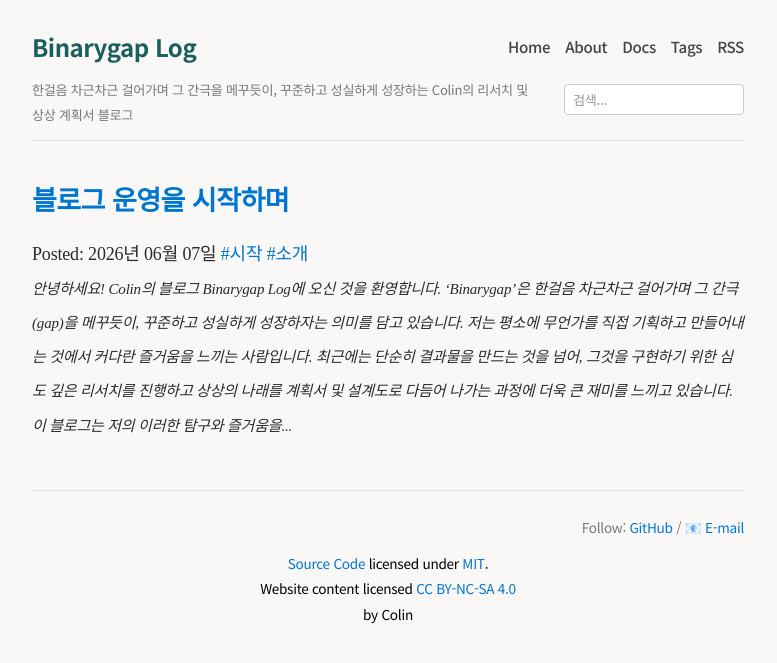
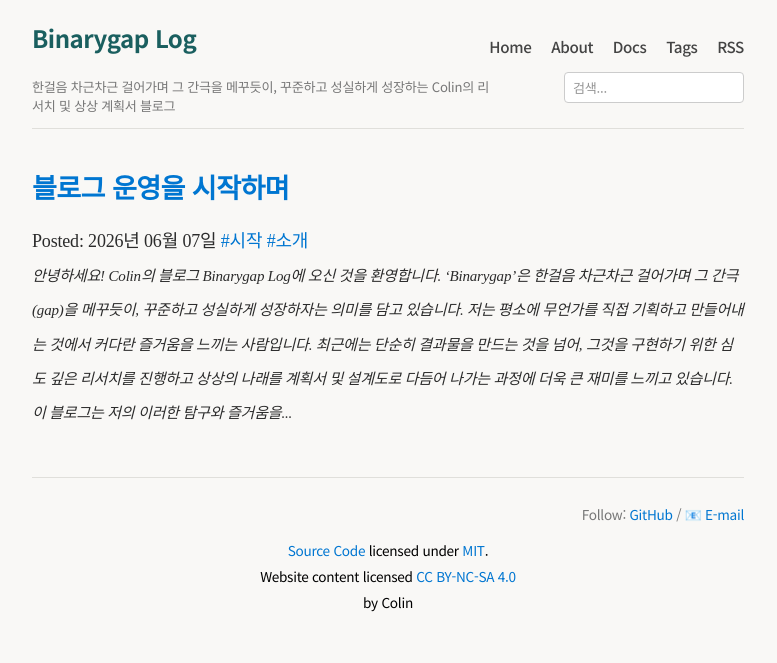
Before and after one commit to Sunggu/sunggu.github.com, a Jekyll site: the page built from index.html, in a window 1280 px wide. Shown: the top 663 px of the page, without its empty margins (252-1029 px from the left). Built offline with Jekyll 4.4.1, drawn with Linux system fonts in a browser that asks for light colours; the list of posts is cut into pages by our own code; comment, search, counter and statistics services are not loaded.

Commit message:
Switch header layout to float-based to support iOS 9 Safari on iPad mini 1st Gen

```diff
--- a/assets/main.css
+++ b/assets/main.css
@@ -34,36 +34,35 @@
     letter-spacing: -0.02em;
 }
 
-/* 사이트 헤더 컴팩트 레이아웃 (iPad mini 1세대 iOS 9 Safari 대응 Flexbox 접두사) */
+/* 사이트 헤더 컴팩트 레이아웃 (iPad mini 1 iOS 9 Safari 호환을 위한 float 기반 설계) */
 .site-header {
     margin-bottom: 2rem;
     padding-bottom: 0.8rem;
     border-bottom: 1px solid #e0dfdb;
+    clear: both;
+}
+
+/* clearfix */
+.site-header:after,
+.header-main:after,
+.header-sub:after {
+    content: "";
+    display: table;
+    clear: both;
 }
 
 .header-main {
-    display: -webkit-box;
-    display: -webkit-flex;
-    display: -ms-flexbox;
-    display: flex;
-    -webkit-box-pack: justify;
-    -webkit-justify-content: space-between;
-    -ms-flex-pack: justify;
-    justify-content: space-between;
-    -webkit-box-align: center;
-    -webkit-align-items: center;
-    -ms-flex-align: center;
-    align-items: center;
-    -webkit-flex-wrap: wrap;
-    -ms-flex-wrap: wrap;
-    flex-wrap: wrap; /* 모바일 및 태블릿 대응 */
-    gap: 10px;
+    width: 100%;
+    clear: both;
+    margin-bottom: 10px;
 }
 
 #title {
+    float: left;
     margin: 0;
     font-size: 1.5rem;
     text-align: left;
+    line-height: 1.2;
 }
 
 #title a {
@@ -77,12 +76,8 @@
 }
 
 #navigation {
-    display: -webkit-box;
-    display: -webkit-flex;
-    display: -ms-flexbox;
-    display: flex;
-    gap: 15px;
-    margin: 0;
+    float: right;
+    margin: 4px 0 0 0;
 }
 
 #navigation a {
@@ -90,6 +85,11 @@
     color: #444;
     text-decoration: none;
     font-size: 0.95rem;
+    margin-left: 15px; /* 메뉴 다닥다닥 붙는 현상 마진으로 완벽 해결 */
+}
+
+#navigation a:first-child {
+    margin-left: 0;
 }
 
 #navigation a:hover {
@@ -98,35 +98,24 @@
 }
 
 .header-sub {
-    display: -webkit-box;
-    display: -webkit-flex;
-    display: -ms-flexbox;
-    display: flex;
-    -webkit-box-pack: justify;
-    -webkit-justify-content: space-between;
-    -ms-flex-pack: justify;
-    justify-content: space-between;
-    -webkit-box-align: center;
-    -webkit-align-items: center;
-    -ms-flex-align: center;
-    align-items: center;
-    -webkit-flex-wrap: wrap;
-    -ms-flex-wrap: wrap;
-    flex-wrap: wrap;
+    width: 100%;
+    clear: both;
     margin-top: 8px;
-    gap: 10px;
 }
 
 #description {
+    float: left;
     color: #777;
     font-size: 0.82rem;
-    margin: 0;
+    margin: 6px 0 0 0;
     text-align: left;
-    max-width: 70%;
+    max-width: 65%; /* 검색창 공간 확보 */
+    line-height: 1.4;
 }
 
 /* 검색창 스타일 개선 */
 #search-container {
+    float: right;
     position: relative;
     width: 180px;
     margin: 0;
@@ -169,7 +158,7 @@
     text-align: left;
 }
 
-/* ★ 중요: 검색 결과가 없을(비어있을) 때는 테두리와 그림자 등을 완전히 숨김 (구형 iOS 가로줄 버그 해결) */
+/* 결과가 없을(비어있을) 때는 테두리와 그림자 등을 완전히 숨김 */
 #results-container:empty {
     display: none;
     border: none;
@@ -232,6 +221,7 @@
     border-radius: 6px;
     margin-top: 3rem;
     font-size: 0.95rem;
+    clear: both;
 }
 
 #h-card h3 {
@@ -247,6 +237,7 @@
     font-size: 0.85rem;
     color: #777;
     text-align: center;
+    clear: both;
 }
 
 footer strong {
@@ -256,6 +247,7 @@
 #pages {
     text-align: center;
     margin-top: 30px;
+    clear: both;
 }
 
 #social {
```
